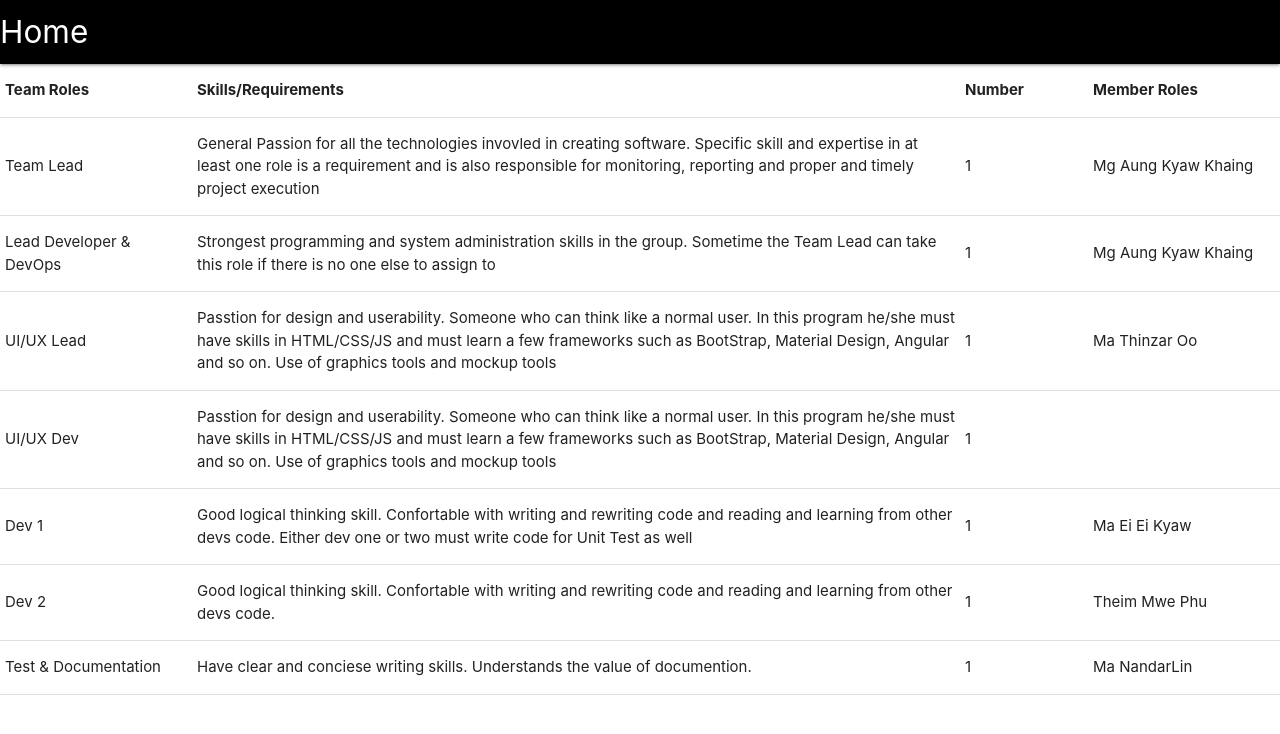
After one commit to geohope15/Right, a Flask app: page /howitwork in a window 1280 px wide. The commit adds this page. Shown: the top 734 px of the page. Run offline with Flask 2, Linux system fonts and the light colour scheme.

Commit message:
add howitwork.html

```diff
--- a/main.py
+++ b/main.py
@@ -6,6 +6,10 @@ app = Flask(__name__)
 @app.route("/partners")
 def partners():
     return render_template("partners.html")
+
+@app.route("/howitwork")
+def howitwork():
+    return render_template("howitwork.html")
 
 @app.route("/")
 def home():
--- /dev/null
+++ b/templates/howitwork.html
@@ -0,0 +1,92 @@
+<!DOCTYPE html>
+
+<html>
+
+	<head>
+
+			<link href="https://fonts.googleapis.com/icon?family=Material+Icons" rel="stylesheet">
+
+			<link type="text/css" rel="stylesheet" href="{{url_for('static',filename='css/materialize.min.css')}}"  media="screen,projection"/>
+
+			<meta name="viewport" content="width=device-width, initial-scale=1.0"/>
+
+			<script type="text/javascript" src="{{url_for('static',filename='JQuery/jquery.js')}}"></script>
+			<style>
+			nav{
+			background-color:black;
+			}
+			</style>
+			</head>
+			<body>
+			<nav>
+
+			<div class="nav-wrapper">
+
+				<a href="{{url_for('home')}}" class="brand-logo">Home</a>
+
+			</div>
+
+		</nav>
+
+			 <table class="highlight" border="" height="100%" width="100%">
+        <thead>
+          <tr>
+              <th width="15%">Team Roles</th>
+              <th>Skills/Requirements</th>
+              <th width="10%">Number</th>
+              <th width="15%">Member Roles</th>
+          </tr>
+        </thead>
+
+        <tbody>
+          <tr>
+            <td>Team Lead</td>
+            <td>General Passion for all the technologies invovled in creating software. Specific skill and expertise in at least one role is a requirement and is also responsible for monitoring, reporting and proper and timely project execution</td>
+            <td>1</td>
+            <td>Mg Aung Kyaw Khaing</td>
+          </tr>
+          <tr>
+            <td>Lead Developer & DevOps</td>
+            <td>Strongest programming and system administration skills in the group. Sometime the Team Lead can take this role if there is no one else to assign to</td>
+            <td>1</td>
+            <td>Mg Aung Kyaw Khaing</td>
+          </tr>
+          <tr>
+            <td>UI/UX Lead</td>
+            <td>Passtion for design and userability. Someone who can think like a normal user. In this program he/she must have skills in HTML/CSS/JS and must learn a few frameworks such as BootStrap, Material Design, Angular and so on. Use of graphics tools and mockup tools</td>
+            <td>1</td>
+            <td>Ma Thinzar Oo</td>
+          </tr>
+          <tr>
+            <td>UI/UX Dev</td>
+            <td>Passtion for design and userability. Someone who can think like a normal user. In this program he/she must have skills in HTML/CSS/JS and must learn a few frameworks such as BootStrap, Material Design, Angular and so on. Use of graphics tools and mockup tools</td>
+            <td>1</td>
+            <td></td>
+          </tr>
+          <tr>
+            <td>Dev 1</td>
+            <td>Good logical thinking skill. Confortable with writing and rewriting code and reading and learning from other devs code. Either dev one or two must write code for Unit Test as well</td>
+            <td>1</td>
+            <td>Ma Ei Ei Kyaw</td>
+          </tr>
+          <tr>
+            <td>Dev 2</td>
+            <td>Good logical thinking skill. Confortable with writing and rewriting code and reading and learning from other devs code.</td>
+            <td>1</td>
+            <td>Theim Mwe Phu</td>
+          </tr>
+            <tr>
+            <td>Test & Documentation</td>
+            <td>Have clear and conciese writing skills. Understands the value of documention.</td>
+            <td>1</td>
+            <td>Ma NandarLin</td>
+          </tr>
+
+        </tbody>
+      </table>
+
+		<script type="text/javascript" src="{{url_for('static',filename='js/materialize.min.js')}}"></script>
+
+    </body>
+
+</html>
--- a/templates/index.html
+++ b/templates/index.html
@@ -120,7 +120,7 @@
 								<input class="mdl-mega-footer--heading-checkbox" type="checkbox" checked>
 									<h1 class="mdl-mega-footer--heading">Technology</h1>
 									<ul class="mdl-mega-footer--link-list">
-										<li><a href="howitwork.html">How it works</a></li>
+										<li><a href="{{url_for('howitwork')">How it works</a></li>
 										<li><a href="patterns.html">Patterns</a></li>
 										<li><a href="usage.html">Usage</a></li>
 										<li><a href="product.html">Products</a></li>
--- a/templates/unitowin.html
+++ b/templates/unitowin.html
@@ -172,7 +172,7 @@
 								<input class="mdl-mega-footer--heading-checkbox" type="checkbox" checked>
 									<h1 class="mdl-mega-footer--heading">Technology</h1>
 									<ul class="mdl-mega-footer--link-list">
-										<li><a href="howitwork.html">How it works</a></li>
+										<li><a href="{{url_for('howitwork')}}">How it works</a></li>
 										<li><a href="patterns.html">Patterns</a></li>
 										<li><a href="usage.html">Usage</a></li>
 										<li><a href="product.html">Products</a></li>
--- a/templates/unitozawgyi.html
+++ b/templates/unitozawgyi.html
@@ -170,7 +170,7 @@
 								<input class="mdl-mega-footer--heading-checkbox" type="checkbox" checked>
 									<h1 class="mdl-mega-footer--heading">Technology</h1>
 									<ul class="mdl-mega-footer--link-list">
-										<li><a href="howitwork.html">How it works</a></li>
+										<li><a href="{{url_for('howitwork')}}">How it works</a></li>
 										<li><a href="patterns.html">Patterns</a></li>
 										<li><a href="usage.html">Usage</a></li>
 										<li><a href="product.html">Products</a></li>
--- a/templates/wintouni.html
+++ b/templates/wintouni.html
@@ -170,7 +170,7 @@
 								<input class="mdl-mega-footer--heading-checkbox" type="checkbox" checked>
 									<h1 class="mdl-mega-footer--heading">Technology</h1>
 									<ul class="mdl-mega-footer--link-list">
-										<li><a href="howitwork.html">How it works</a></li>
+										<li><a href="{{url_for('howitwork')}}">How it works</a></li>
 										<li><a href="patterns.html">Patterns</a></li>
 										<li><a href="usage.html">Usage</a></li>
 										<li><a href="product.html">Products</a></li>
--- a/templates/wintozawgyi.html
+++ b/templates/wintozawgyi.html
@@ -170,7 +170,7 @@
 								<input class="mdl-mega-footer--heading-checkbox" type="checkbox" checked>
 									<h1 class="mdl-mega-footer--heading">Technology</h1>
 									<ul class="mdl-mega-footer--link-list">
-										<li><a href="howitwork.html">How it works</a></li>
+										<li><a href="{{url_for('howitwork')}}">How it works</a></li>
 										<li><a href="patterns.html">Patterns</a></li>
 										<li><a href="usage.html">Usage</a></li>
 										<li><a href="product.html">Products</a></li>
--- a/templates/zawgyitouni.html
+++ b/templates/zawgyitouni.html
@@ -170,7 +170,7 @@
 								<input class="mdl-mega-footer--heading-checkbox" type="checkbox" checked>
 									<h1 class="mdl-mega-footer--heading">Technology</h1>
 									<ul class="mdl-mega-footer--link-list">
-										<li><a href="howitwork.html">How it works</a></li>
+										<li><a href="{{url_for('howitwork')}}">How it works</a></li>
 										<li><a href="patterns.html">Patterns</a></li>
 										<li><a href="usage.html">Usage</a></li>
 										<li><a href="product.html">Products</a></li>
--- a/templates/zawgyitowin.html
+++ b/templates/zawgyitowin.html
@@ -170,7 +170,7 @@
 								<input class="mdl-mega-footer--heading-checkbox" type="checkbox" checked>
 									<h1 class="mdl-mega-footer--heading">Technology</h1>
 									<ul class="mdl-mega-footer--link-list">
-										<li><a href="howitwork.html">How it works</a></li>
+										<li><a href="{{url_for('howitwork')}}" >How it works</a></li>
 										<li><a href="patterns.html">Patterns</a></li>
 										<li><a href="usage.html">Usage</a></li>
 										<li><a href="product.html">Products</a></li>
```
